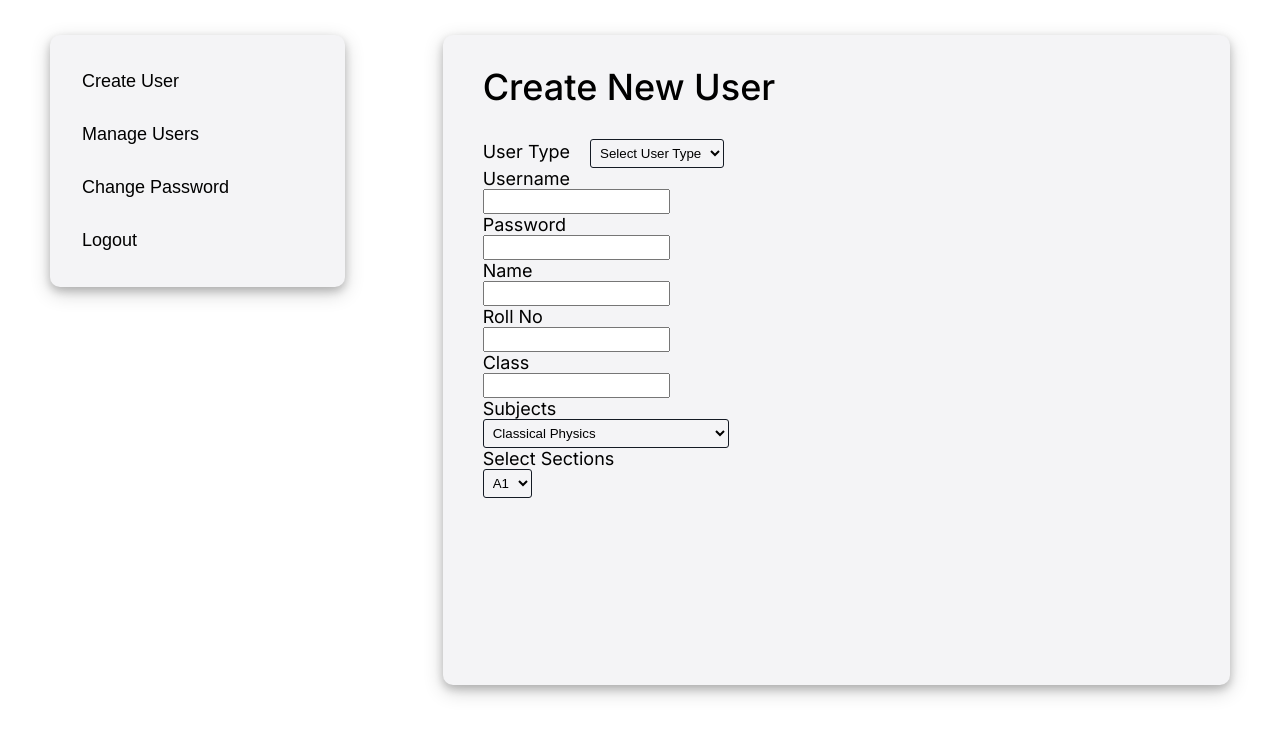
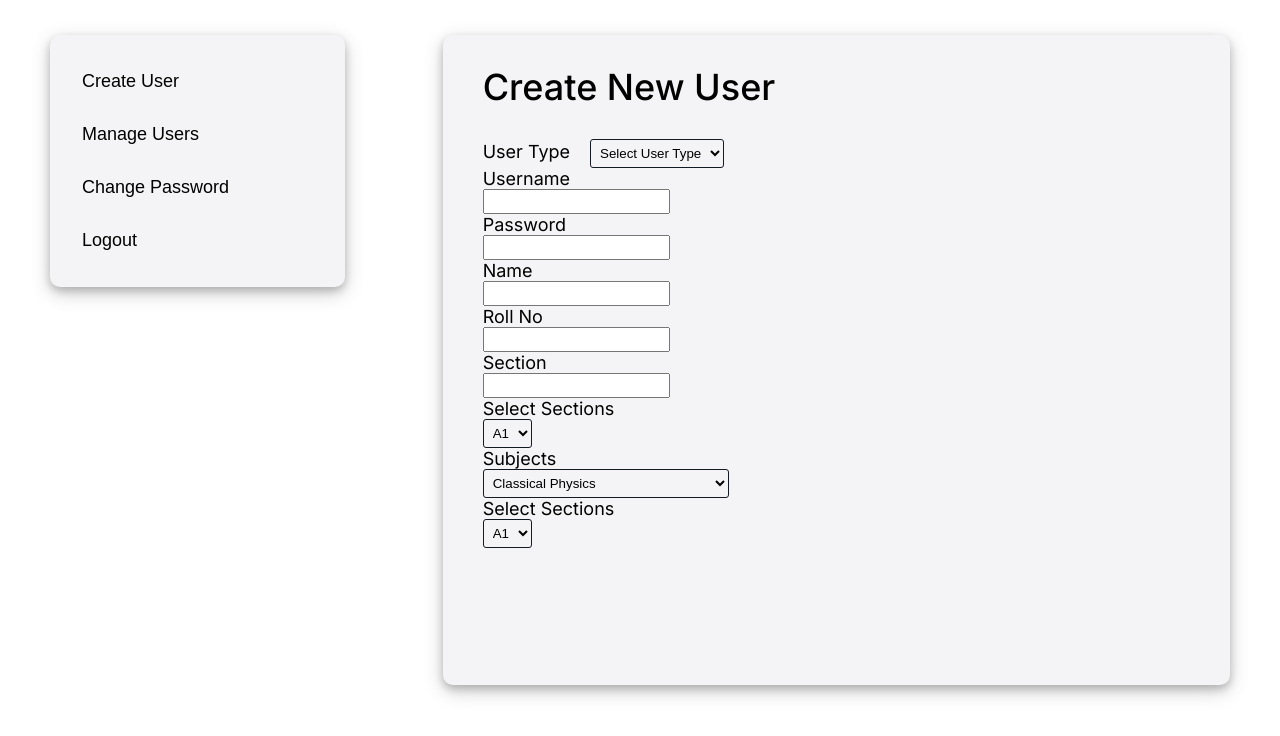
Before and after one commit to Saket2766/Student-Record-Management, a React (Create React App) app in the folder frontend/: page /dashboard in a window 1280 px wide. Shown: the top 736 px of the page. Built offline with nearby package versions, Linux system fonts and the light colour scheme; sample sign-in values are in the browser's storage.

Commit message:
modified:   frontend/src/components/CreateUser.js

```diff
--- a/frontend/src/components/CreateUser.js
+++ b/frontend/src/components/CreateUser.js
@@ -29,8 +29,16 @@ const CreateUser = () => {
                 <label>Roll No</label>
                 <input type="text"/>
 
-                <label>Class</label>
+                <label>Section</label>
                 <input type="text"/>
+
+                <label>Select Sections</label>
+                <select required>
+                    <option value="A1">A1</option>
+                    <option value="A2">A2</option>
+                    <option value="B1">B1</option>
+                    <option value="B2">B2</option>
+                </select>
             </div>
 
             <div className="teacher">
```
